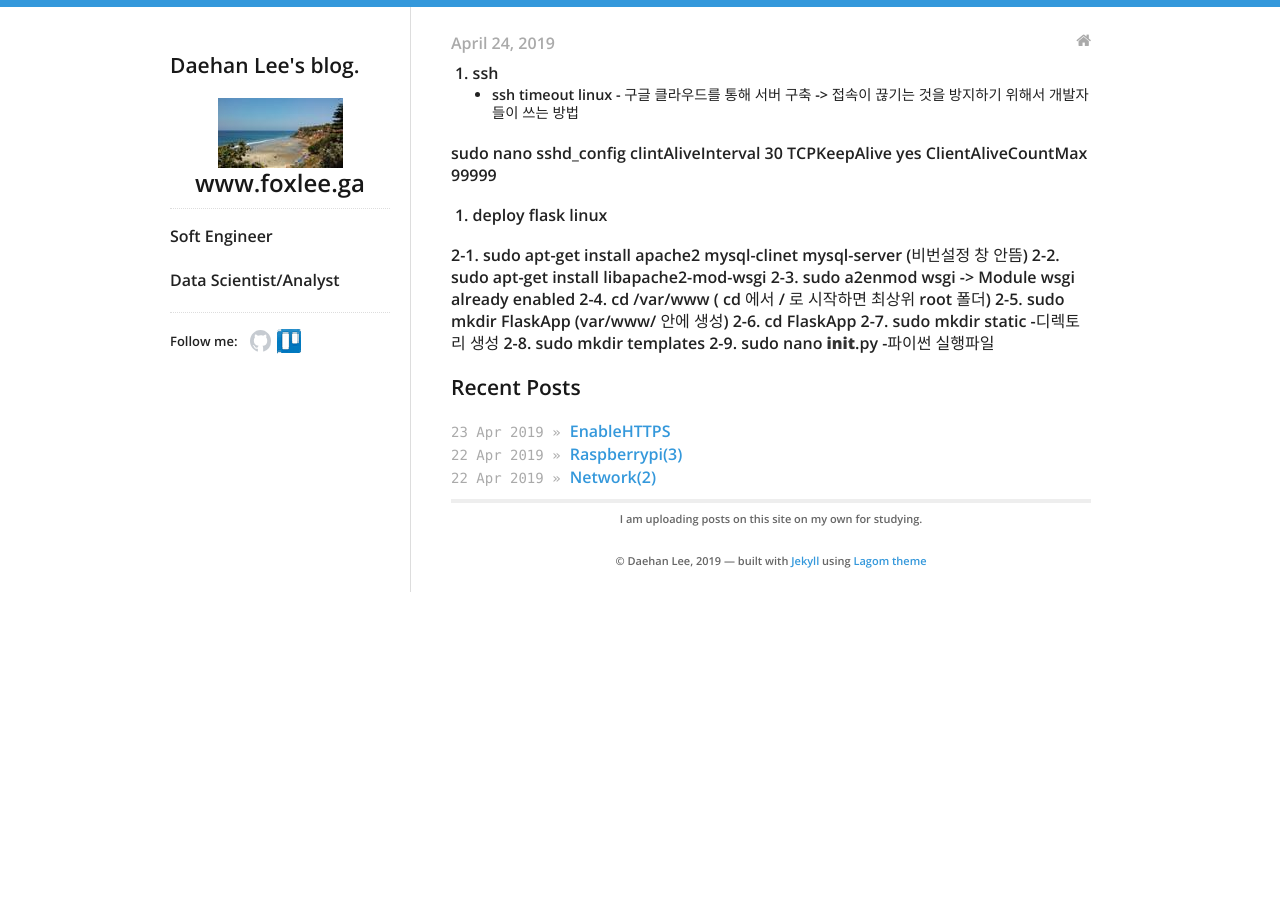
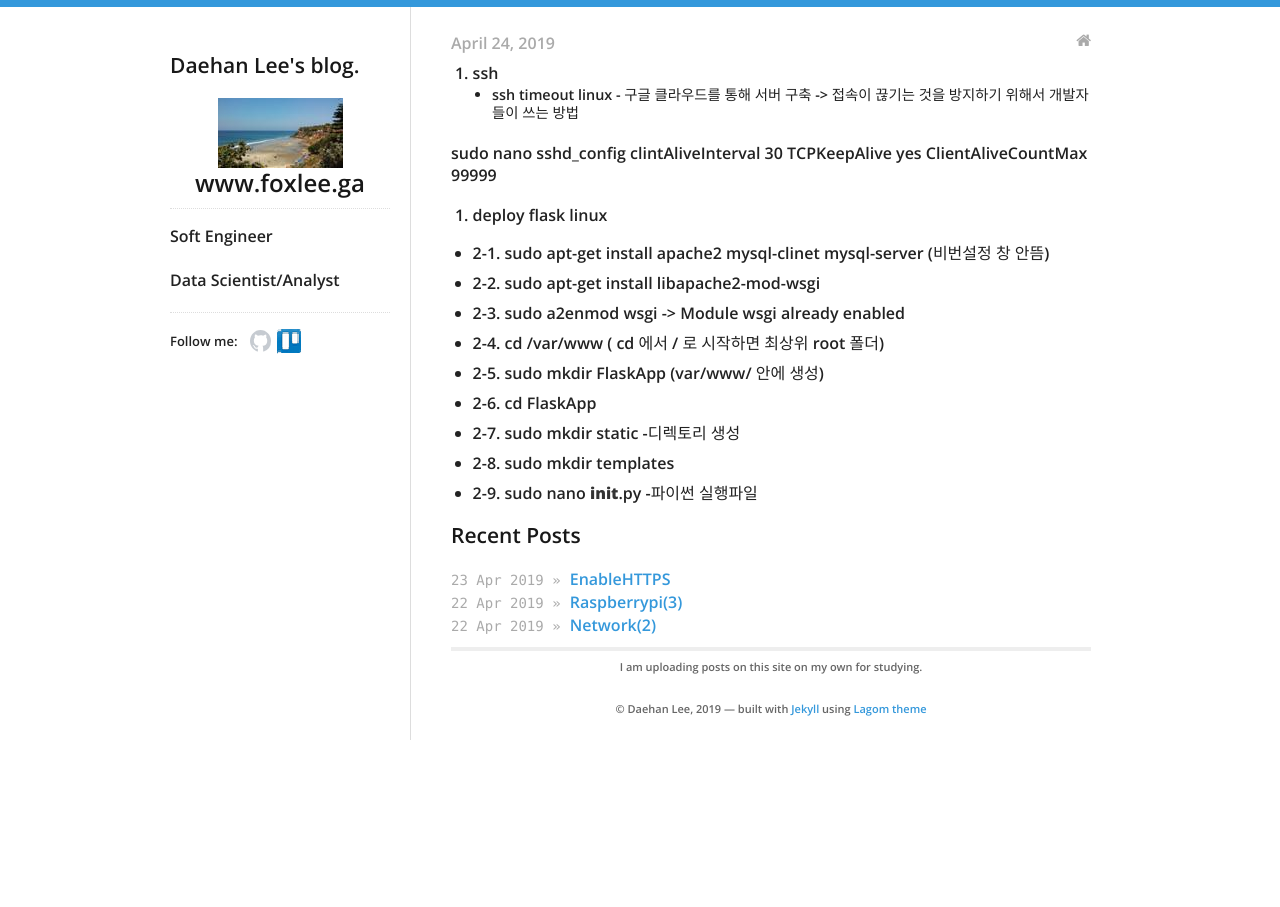
Before and after one commit to daehan0226/Study, a Jekyll site: the page built from _posts/2019-04-24-flask(2).md, in a window 1280 px wide. Built offline with Jekyll 4.4.1, drawn with Linux system fonts in a browser that asks for light colours.

```diff
--- a/_posts/2019-04-24-flask(2).md
+++ b/_posts/2019-04-24-flask(2).md
@@ -15,12 +15,12 @@ ClientAliveCountMax 99999
 
 2. deploy flask linux
 
-  2-1. sudo apt-get install apache2 mysql-clinet mysql-server  (비번설정 창 안뜸)
-  2-2. sudo apt-get install libapache2-mod-wsgi
-  2-3. sudo a2enmod wsgi -> Module wsgi already enabled
-  2-4. cd /var/www    ( cd 에서 / 로 시작하면 최상위 root 폴더)
-  2-5. sudo mkdir FlaskApp (var/www/ 안에 생성)
-  2-6. cd FlaskApp
-  2-7. sudo mkdir static      -디렉토리 생성
-  2-8. sudo mkdir templates
-  2-9. sudo nano __init__.py  -파이썬 실행파일
+*  2-1. sudo apt-get install apache2 mysql-clinet mysql-server  (비번설정 창 안뜸)
+*  2-2. sudo apt-get install libapache2-mod-wsgi
+*  2-3. sudo a2enmod wsgi -> Module wsgi already enabled
+*  2-4. cd /var/www    ( cd 에서 / 로 시작하면 최상위 root 폴더)
+*  2-5. sudo mkdir FlaskApp (var/www/ 안에 생성)
+*  2-6. cd FlaskApp
+*  2-7. sudo mkdir static      -디렉토리 생성
+*  2-8. sudo mkdir templates
+*  2-9. sudo nano __init__.py  -파이썬 실행파일
```
